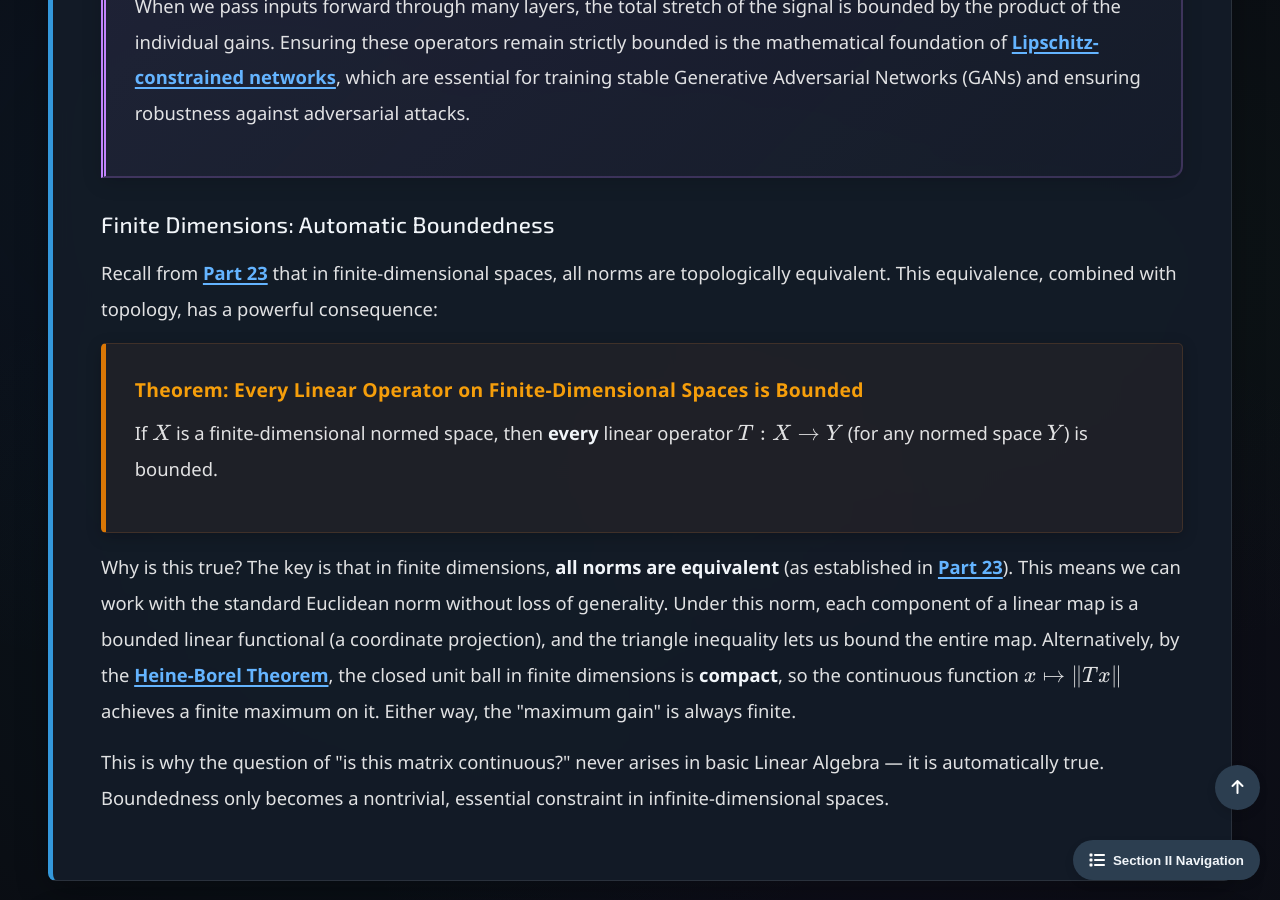
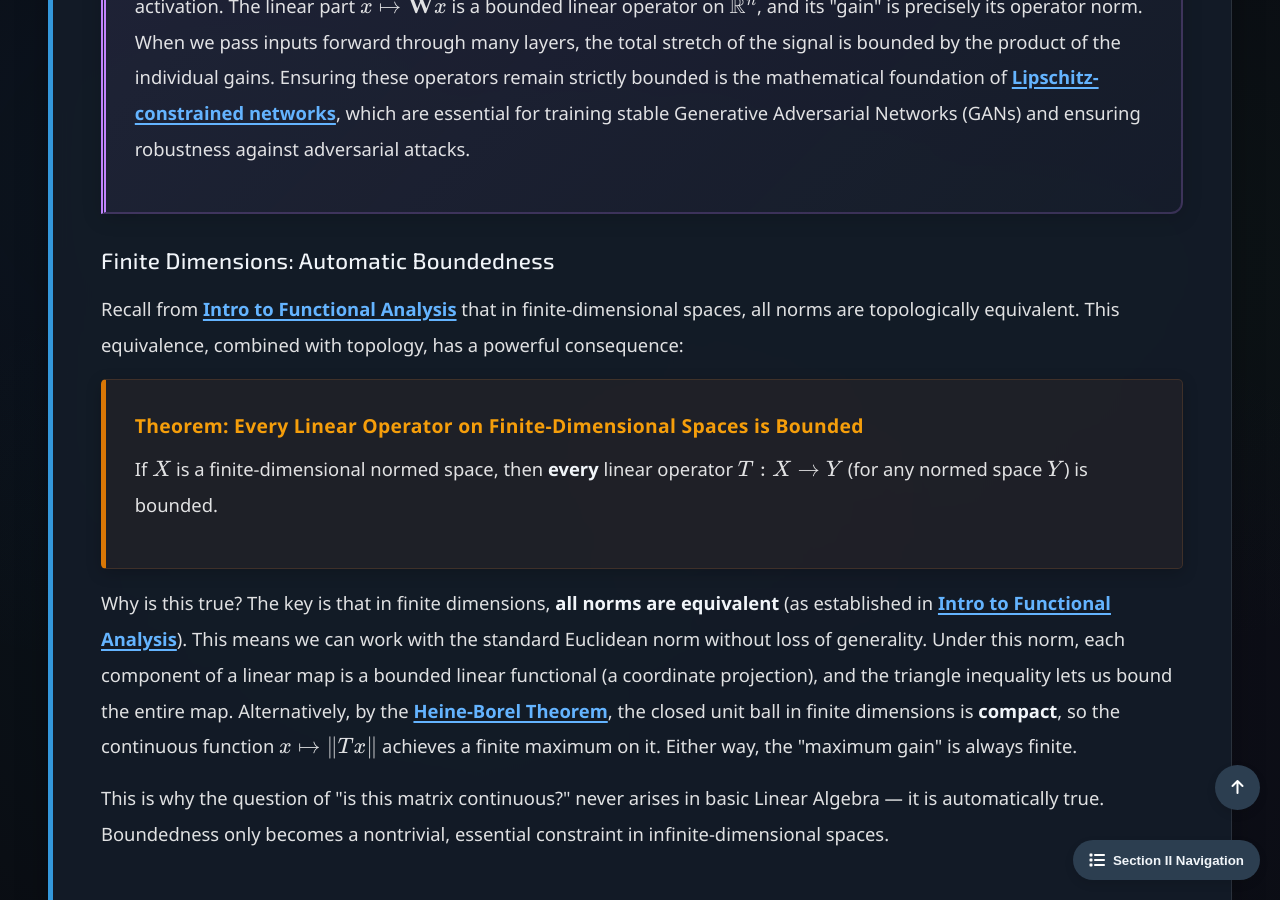
Before and after one commit to Yusukey01/yusukey01.github.io, a Jekyll site: the page built from Mathematics/Calculus/bounded_linear_operators.html, in a window 1280 px wide and 900 px high, scrolled down 3932 px. Built offline with Jekyll 4.4.1, drawn with Linux system fonts in a browser that asks for light colours; some of the changed text lies outside the part shown.

Commit message:
revised explanations

```diff
--- a/Mathematics/Calculus/bounded_linear_operators.html
+++ b/Mathematics/Calculus/bounded_linear_operators.html
@@ -87,7 +87,7 @@ noindex: true
                 <h2>Boundedness & Continuity</h2>
 
                 <p>
-                    In <a href="intro_analysis.html"><strong>Part 23</strong></a>, we established that Banach and Hilbert spaces are the proper
+                    In <a href="intro_analysis.html"><strong>Intro to Functional Analysis</strong></a>, we established that Banach and Hilbert spaces are the proper
                     "stages" for doing calculus in infinite dimensions. Now, we need to identify the "actors" — the maps between these spaces —
                     that are well-behaved enough for analysis. The key idea is deceptively simple: we want operators that do not amplify inputs
                     by an arbitrarily large factor.
@@ -176,7 +176,7 @@ noindex: true
 
                 <h3>Finite Dimensions: Automatic Boundedness</h3>
                 <p>
-                    Recall from <a href="intro_analysis.html#dimensions"><strong>Part 23</strong></a> that in finite-dimensional spaces,
+                    Recall from <a href="intro_analysis.html#dimensions"><strong>Intro to Functional Analysis</strong></a> that in finite-dimensional spaces,
                     all norms are topologically equivalent. This equivalence, combined with topology, has a powerful consequence:
                 </p>
 
@@ -190,7 +190,7 @@ noindex: true
 
                 <p>
                     Why is this true? The key is that in finite dimensions, <strong>all norms are equivalent</strong>
-                    (as established in <a href="intro_analysis.html#dimensions"><strong>Part 23</strong></a>).
+                    (as established in <a href="intro_analysis.html#dimensions"><strong>Intro to Functional Analysis</strong></a>).
                     This means we can work with the standard Euclidean norm without loss of generality.
                     Under this norm, each component of a linear map is a bounded linear functional (a coordinate projection), and
                     the triangle inequality lets us bound the entire map.
```
